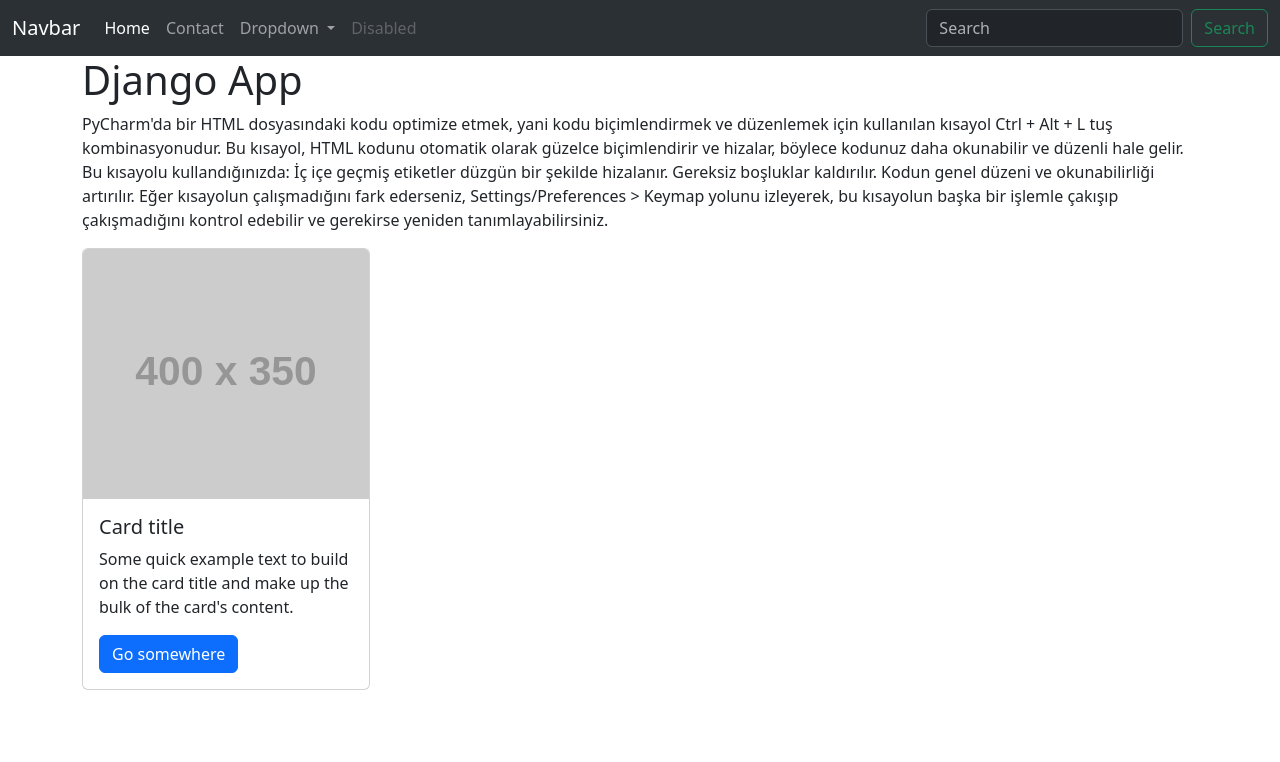
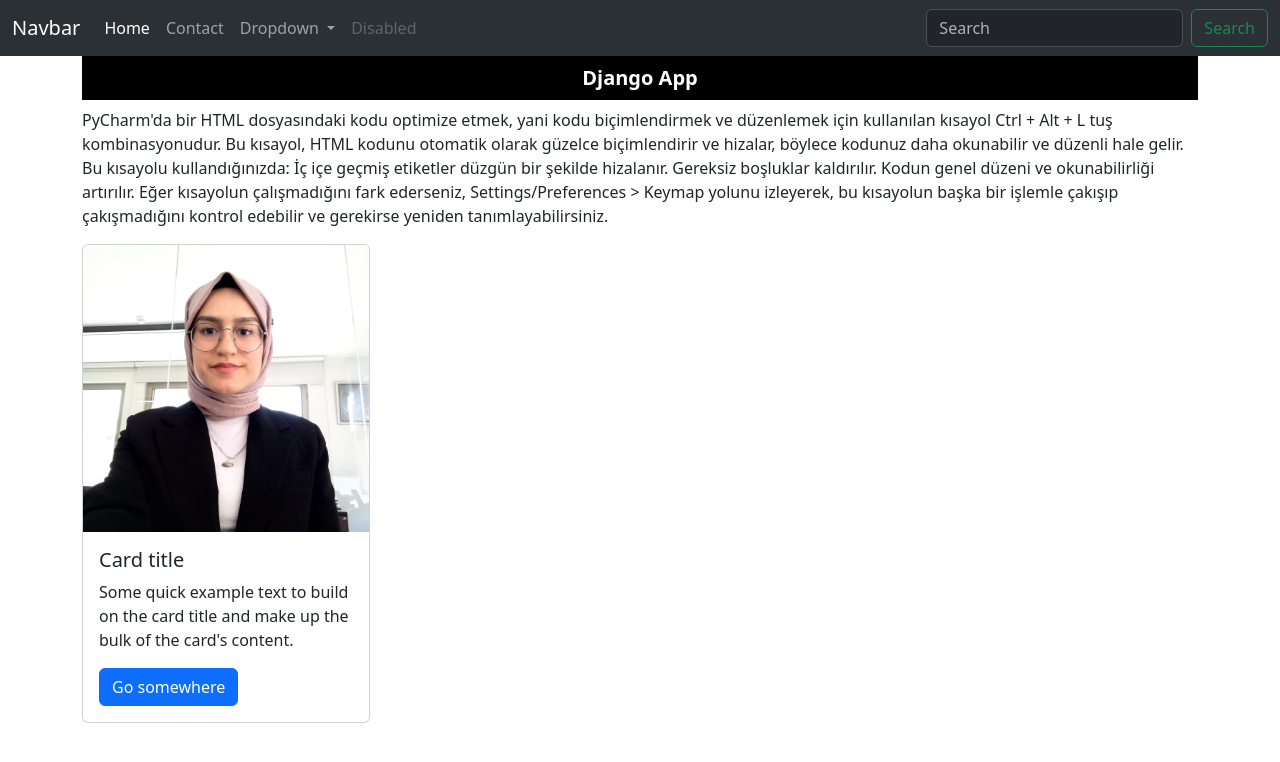
Before and after one commit to sudenazkaplan/DjangoCourse, a Django app: page / in a window 1280 px wide. Shown: the top 762 px of the page. Run offline with Django 5.2, Linux system fonts and the light colour scheme; some libraries are stand-ins or nearby versions.

Commit message:
feat: create static-media tags and urls

```diff
--- a/DjangoCourse/urls.py
+++ b/DjangoCourse/urls.py
@@ -16,8 +16,14 @@ Including another URLconf
 """
 from django.contrib import admin
 from django.urls import path, include
+from django.conf import settings
+from django.conf.urls.static import static
 
 urlpatterns = [
     path('admin/', admin.site.urls),
     path('', include('core.urls')),
 ]
+
+if settings.DEBUG:
+    urlpatterns += static(settings.MEDIA_URL, document_root=settings.MEDIA_ROOT)
+    urlpatterns += static(settings.STATIC_URL, document_root=settings.STATIC_ROOT)
--- /dev/null
+++ b/static/css/style.css
@@ -0,0 +1,8 @@
+.myHeader {
+    background-color: #000000;
+    color: white;
+    font-size: 20px;
+    font-weight: bold;
+    padding: 10px;
+    text-align: center;
+}
--- a/templates/includes/head.html
+++ b/templates/includes/head.html
@@ -1,6 +1,10 @@
+{% load static %}
+
+
 <head>
     <meta charset="UTF-8">
     <title>{{title}}</title>
     <link href="https://cdn.jsdelivr.net/npm/bootstrap@5.3.3/dist/css/bootstrap.min.css" rel="stylesheet"
           integrity="sha384-QWTKZyjpPEjISv5WaRU9OFeRpok6YctnYmDr5pNlyT2bRjXh0JMhjY6hW+ALEwIH" crossorigin="anonymous">
+    <link rel="stylesheet" href="{% static 'css/style.css' %}">
 </head>
--- a/templates/index.html
+++ b/templates/index.html
@@ -1,10 +1,11 @@
 {% extends 'layout.html' %}
+{% load static %}
 
 {% block content %}
 
     <div class="row">
         <div class="col-md-12">
-            <h1>Django App</h1>
+            <h1 class="myHeader">Django App</h1>
         </div>
     </div>
 
@@ -21,7 +22,7 @@
         bir işlemle çakışıp çakışmadığını kontrol edebilir ve gerekirse yeniden tanımlayabilirsiniz.</p>
 
     <div class="card" style="width: 18rem;">
-        <img src="https://placehold.co/400x350?text=Hello+World" class="card-img-top" alt="...">
+        <img src="{% get_media_prefix %}mypicture.jpg" class="card-img-top" alt="...">
         <div class="card-body">
             <h5 class="card-title">Card title</h5>
             <p class="card-text">Some quick example text to build on the card title and make up the bulk of the card's
```
Also changed, not shown: DjangoCourse/settings.py (+10 -8 lines), media/mypicture.jpg (added), 1 other file.
